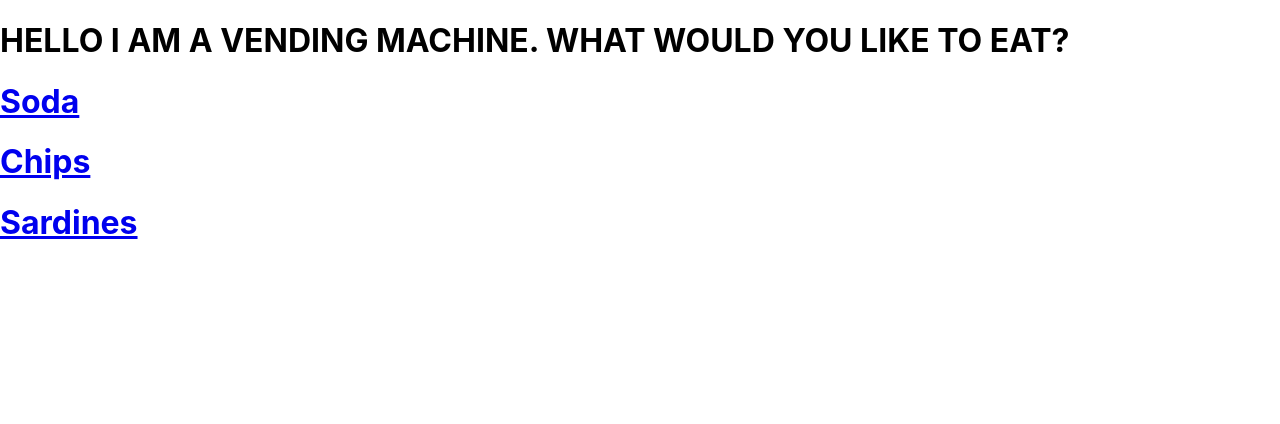
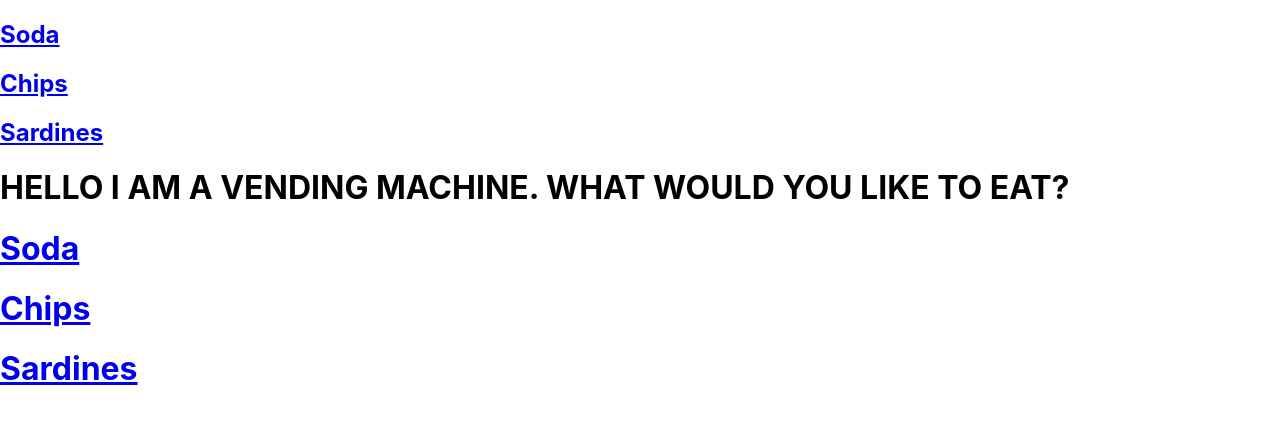
Before and after one commit to lowtrey/react-vending-machine, a React (Create React App) app: page / in a window 1280 px wide. Shown: the top 424 px of the page. Built offline with nearby package versions, Linux system fonts and the light colour scheme.

Commit message:
Add NavLinks to App component

```diff
--- a/src/App.js
+++ b/src/App.js
@@ -20,10 +20,14 @@ class App extends React.Component {
   render() {
     return (
       <div>
+        <nav>
+          <NavLink to='/soda'><h1>Soda</h1></NavLink>
+          <NavLink to='/chips'><h1>Chips</h1></NavLink>
+          <NavLink to='sardines'><h1>Sardines</h1></NavLink>
+        </nav>
         <Switch>
           <Route exact path="/" component={VendingMachine} />
           <Route exact path="/soda" component={Soda} />
-          {/* <Route exact path="/chips" component={Chips} /> */}
           <Route
             exact path='/chips'
             render={() => <Chips eatBag={this.eatBag} bagsEaten={this.state.bagsEaten} />}
```
